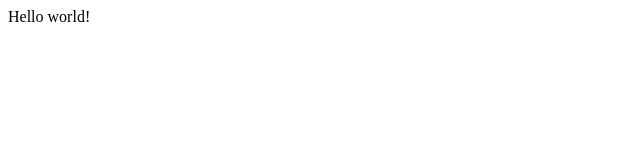
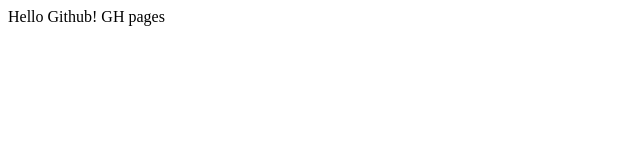
Before and after one commit to mgrinko/test2015-11-24_21-30, a plain HTML site: page index.html in a window 1280 px wide. Shown: the full height of the page, 0-640 px from the left. Drawn offline with Linux system fonts and the light colour scheme.

Commit message:
Connected to github

```diff
--- a/index.html
+++ b/index.html
@@ -5,6 +5,8 @@
     <title>Title</title>
 </head>
 <body>
-  Hello world!
+  Hello Github!
+
+  GH pages
 </body>
 </html>
```
